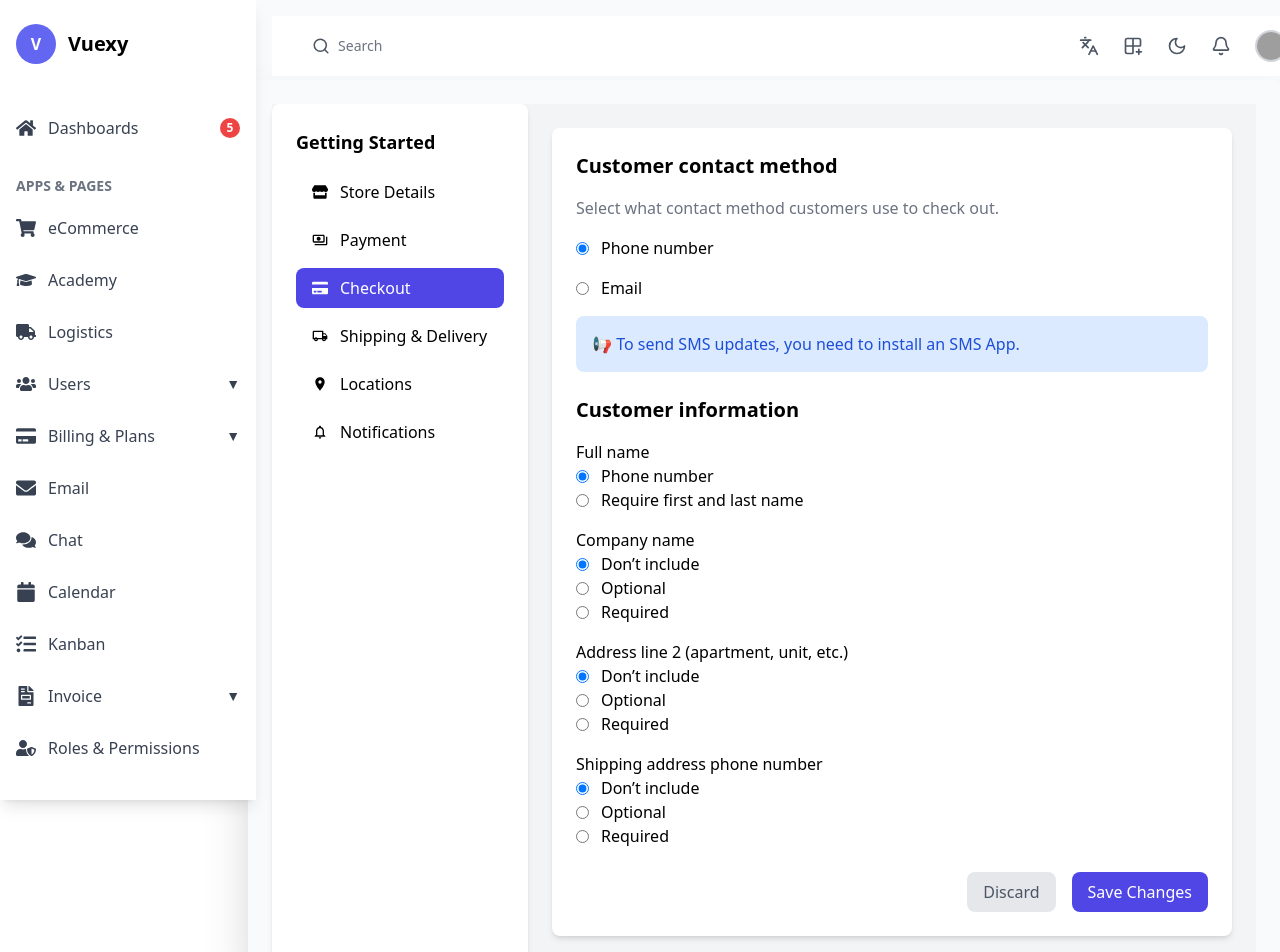
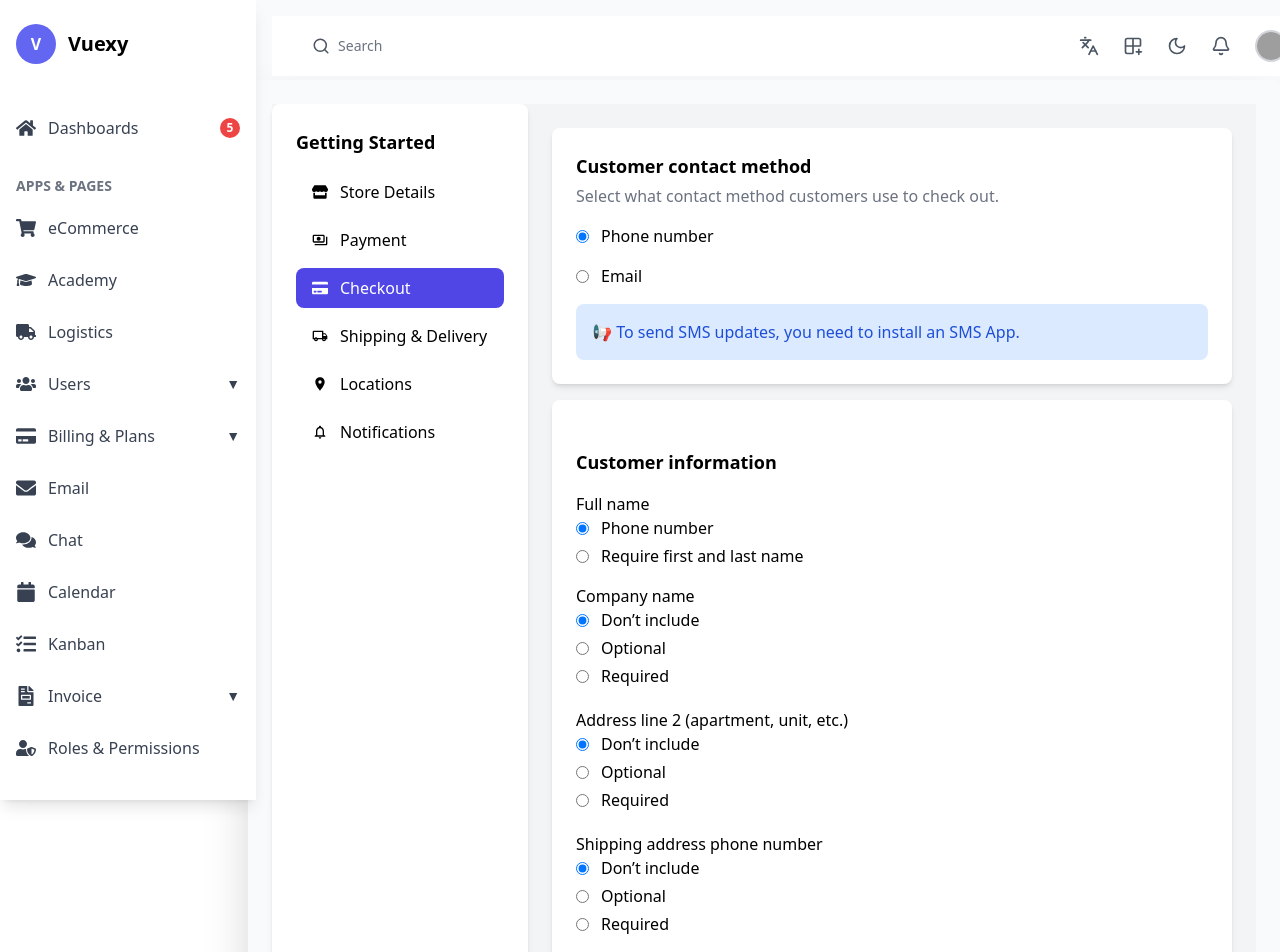
Before and after one commit to xnafi/dashboard, a React (Vite) app: page /ECommerceCheckOut in a window 1280 px wide. Shown: the top 952 px of the page. Built offline with nearby package versions, Linux system fonts and the light colour scheme; grey boxes are pictures that could not be loaded.

Commit message:
Ecommerce check out few changes

```diff
--- a/src/pages/eCommerce/ECommerceCheckOut.tsx
+++ b/src/pages/eCommerce/ECommerceCheckOut.tsx
@@ -46,8 +46,9 @@ const ECommerceCheckOut = () => {
         {/* Right Section */}
         <div className="flex-1 p-6">
           {activeTab === "Checkout" && (
-            <div className="bg-white dark:bg-gray-800 p-6 rounded-lg shadow-md">
-              <h3 className="text-xl font-semibold mb-4">Customer contact method</h3>
+            <div >
+                <div className="bg-white dark:bg-gray-800 p-6 rounded-lg shadow-md">
+              <h3 className="text-lg font-semibold mb-1">Customer contact method</h3>
               <p className="text-gray-500 mb-4">Select what contact method customers use to check out.</p>
 
               <div className="space-y-4">
@@ -59,22 +60,24 @@ const ECommerceCheckOut = () => {
                   <input type="radio" name="contact" className="text-indigo-600" />
                   <span>Email</span>
                 </label>
+                <div className="bg-blue-100 text-blue-700 p-4 rounded-lg mt-4">
+                <p>📢 To send SMS updates, you need to install an SMS App.</p>
+              </div>
+                </div>
               </div>
 
-              <div className="bg-blue-100 text-blue-700 p-4 rounded-lg mt-4">
-                <p>📢 To send SMS updates, you need to install an SMS App.</p>
-              </div>
 
-              <h3 className="text-xl font-semibold mt-6 mb-4">Customer information</h3>
+              <div className="bg-white dark:bg-gray-800 p-6 rounded-lg shadow-md mt-4">
+              <h3 className="text-lg font-semibold mt-6 mb-4">Customer information</h3>
 
               <div className="space-y-4">
                 <fieldset>
                   <legend className="font-medium">Full name</legend>
-                  <label className="flex items-center gap-3">
+                  <label className="flex items-center gap-3 mb-1">
                     <input type="radio" name="fullname" className="text-indigo-600" defaultChecked />
                     <span>Phone number</span>
                   </label>
-                  <label className="flex items-center gap-3">
+                  <label className="flex items-center gap-3 ">
                     <input type="radio" name="fullname" className="text-indigo-600" />
                     <span>Require first and last name</span>
                   </label>
@@ -82,15 +85,15 @@ const ECommerceCheckOut = () => {
 
                 <fieldset>
                   <legend className="font-medium">Company name</legend>
-                  <label className="flex items-center gap-3">
+                  <label className="flex items-center gap-3 mb-1">
                     <input type="radio" name="company" className="text-indigo-600" defaultChecked />
                     <span>Don’t include</span>
                   </label>
-                  <label className="flex items-center gap-3">
+                  <label className="flex items-center gap-3 mb-1">
                     <input type="radio" name="company" className="text-indigo-600" />
                     <span>Optional</span>
                   </label>
-                  <label className="flex items-center gap-3">
+                  <label className="flex items-center gap-3 mb-1">
                     <input type="radio" name="company" className="text-indigo-600" />
                     <span>Required</span>
                   </label>
@@ -98,15 +101,15 @@ const ECommerceCheckOut = () => {
 
                 <fieldset>
                   <legend className="font-medium">Address line 2 (apartment, unit, etc.)</legend>
-                  <label className="flex items-center gap-3">
+                  <label className="flex items-center gap-3 mb-1">
                     <input type="radio" name="address2" className="text-indigo-600" defaultChecked />
                     <span>Don’t include</span>
                   </label>
-                  <label className="flex items-center gap-3">
+                  <label className="flex items-center gap-3 mb-1">
                     <input type="radio" name="address2" className="text-indigo-600" />
                     <span>Optional</span>
                   </label>
-                  <label className="flex items-center gap-3">
+                  <label className="flex items-center gap-3 mb-1">
                     <input type="radio" name="address2" className="text-indigo-600" />
                     <span>Required</span>
                   </label>
@@ -114,19 +117,20 @@ const ECommerceCheckOut = () => {
 
                 <fieldset>
                   <legend className="font-medium">Shipping address phone number</legend>
-                  <label className="flex items-center gap-3">
+                  <label className="flex items-center gap-3 mb-1">
                     <input type="radio" name="shippingPhone" className="text-indigo-600" defaultChecked />
                     <span>Don’t include</span>
                   </label>
-                  <label className="flex items-center gap-3">
+                  <label className="flex items-center gap-3 mb-1">
                     <input type="radio" name="shippingPhone" className="text-indigo-600" />
                     <span>Optional</span>
                   </label>
-                  <label className="flex items-center gap-3">
+                  <label className="flex items-center gap-3 mb-1">
                     <input type="radio" name="shippingPhone" className="text-indigo-600" />
                     <span>Required</span>
                   </label>
                 </fieldset>
+              </div>
               </div>
 
               {/* Footer Buttons */}
```
